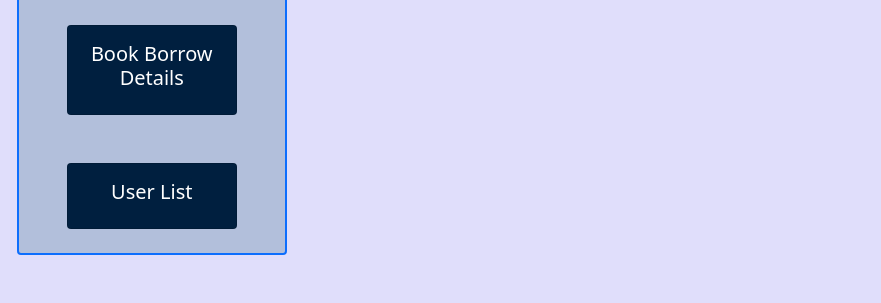
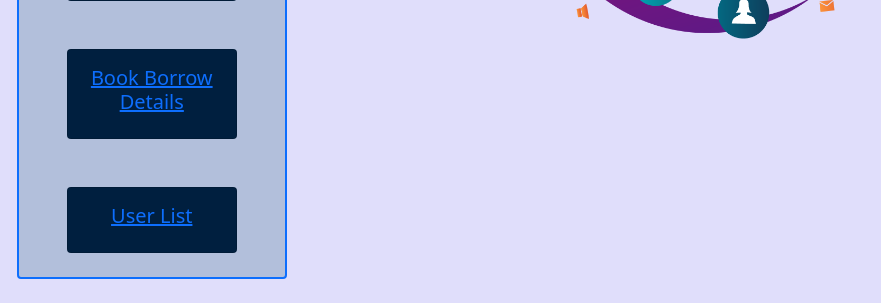
Before and after one commit to supunHM/Library-system-group-assignment, a PHP site: page /dashboard.php in a window 1280 px wide. Shown: the part 530-833 px from the top of the page, without its empty margins (0-881 px from the left). Before the commit the page ends 785 px from the top, so only its background shows below. Run offline with PHP 8.4, Linux system fonts and the light colour scheme.

Commit message:
links added to the dashboard

```diff
--- a/dashboard.php
+++ b/dashboard.php
@@ -26,35 +26,35 @@
 
               <div class="card text-white custom-dark-blue mt-4 mx-5 mb-5" style="max-width: 19rem;">
                     <div class="card-body">
-                      <h5 class="card-title"><center>Registration</center></h5>
+                      <h5 class="card-title"><center><a href="books-registration.php">Books Registration</a></center></h5>
 
                     </div>
                   </div>
 
                 <div class="card text-white custom-dark-blue mx-5 mb-5" style="max-width: 19rem;">
                     <div class="card-body">
-                      <h5 class="card-title"><center>Book Category Registration</center></h5>
+                      <h5 class="card-title"><center><a href="book-category-registration.php">Book Category Registration</a></center></h5>
 
                     </div>
                   </div>
 
                   <div class="card text-white custom-dark-blue mx-5 mb-5" style="max-width: 19rem;">
                     <div class="card-body">
-                      <h5 class="card-title"><center>Member Registration</center></h5>
+                      <h5 class="card-title"><center><a href="Library-member-registration.php">Member Registration</a></center></h5>
 
                     </div>
                   </div>
 
                   <div class="card text-white custom-dark-blue mx-5 mb-5" style="max-width: 19rem;">
                     <div class="card-body">
-                      <h5 class="card-title"><center>Book Borrow Details</center></h5>
+                      <h5 class="card-title"><center><a href="book_borrow.php">Book Borrow Details</a></center></h5>
 
                     </div>
                   </div>
 
                   <div class="card text-white custom-dark-blue mx-5 mb-4" style="max-width: 19rem;">
                     <div class="card-body">
-                      <h5 class="card-title"><center>User List</center></h5>
+                      <h5 class="card-title"><center><a href="userlist.php">User List</a></center></h5>
 
                     </div>
                   </div>
```
Also changed, not shown: img3.png (added).
